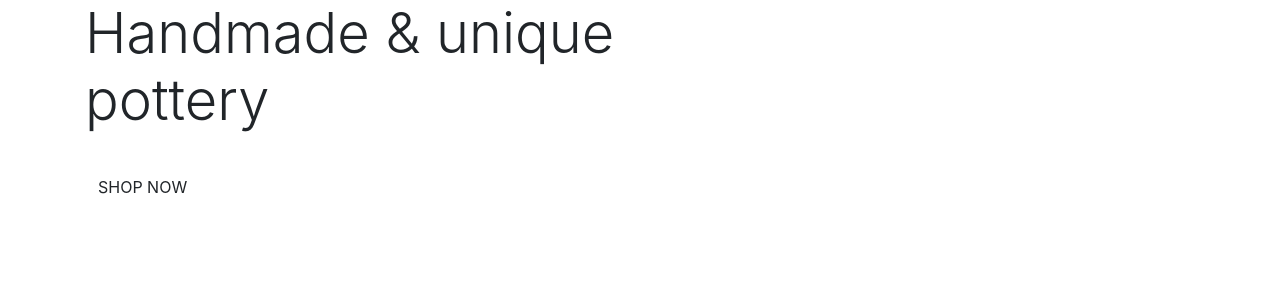
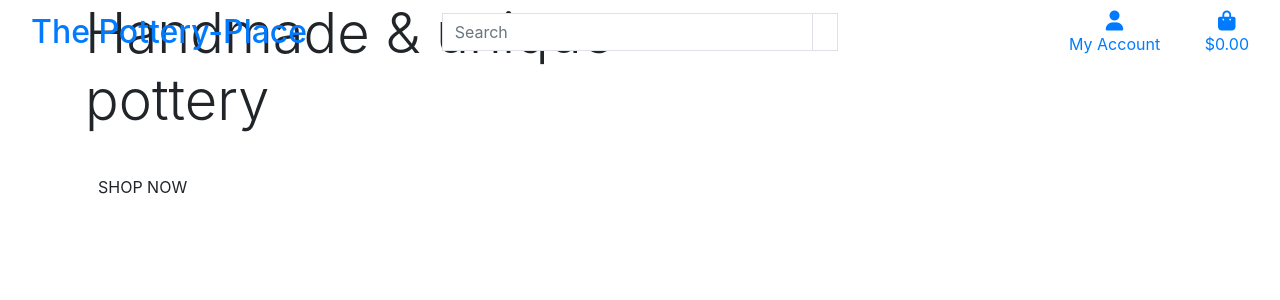
Before and after one commit to juliachelsie/The-Pottery-Place, a Django app: page / in a window 1280 px wide. Shown: the top 300 px of the page. Run offline with Django 3.2, Linux system fonts and the light colour scheme; some libraries are stand-ins or nearby versions.

Commit message:
Added content to page header

```diff
--- a/templates/base.html
+++ b/templates/base.html
@@ -23,6 +23,7 @@
     {% endblock %}
 
     {% block corejs %}
+        <script src="https://kit.fontawesome.com/032f9bfe1a.js" crossorigin="anonymous"></script>
         <!-- Optional JavaScript -->
         <!-- jQuery first, then Popper.js, then Bootstrap JS -->
         <script src="https://cdn.jsdelivr.net/npm/jquery@3.5.1/dist/jquery.min.js" integrity="sha256-9/aliU8dGd2tb6OSsuzixeV4y/faTqgFtohetphbbj0=" crossorigin="anonymous"></script>
@@ -36,7 +37,67 @@
     <title>The Pottery-Place {% block extra_title %}{% endblock %}</title>
   </head>
   <body>
-    <header class="container-fluid fixed-top"></header>
+    <header class="container-fluid fixed-top">
+      <div class="row">
+        <div class="col-12 col-lg-4 my-auto py-lg-0 py-1 text-center text-lg-left">
+          <a href="{% url 'home' %}" class="nav-link main-logo-link">
+            <h2 class="logo-font text-black my-0">The Pottery-Place</h2>
+          </a>
+        </div>
+        <div class="col-12 col-lg-4 my-auto py-lg-0 py-1">
+          <form action="" method="GET">
+            <div class="input-group w-100">
+              <input type="text" placeholder="Search" class="form-control border border-black rounded-0">
+              <div class="input-group-append">
+                <button class="form-control btn btn-black border border-black rounded-0" type="submit">
+                  <span class="icon">
+                    <i class="fas fas-search"></i>
+                  </span>
+                </button>
+              </div>
+            </div>
+          </form>
+        </div>
+        <div class="col-12 col-lg-4 my-auto py-lg-0 py-1">
+          <ul class="list-inline list-unstyled text-center text-lg-right my-0">
+            <li class="list-inline-item dropdown">
+              <a href="#" class="text-black nav-link" id="user-options" data-toggle="dropdown" aria-haspopup="true" aria-expanded="false">
+                <div class="text-center">
+                  <div><i class="fas fa-user fa-lg"></i></div>
+                  <p class="my-0">My Account</p>
+                </div>
+              </a>
+              <div class="dropdown-menu border-0" aria-labelledby="user-optins">
+                {% if request.user.is_authenticated %}
+                  {% if request.user.is_superuser %}
+                    <a href="" class="dropdown-item">Product Management</a>
+                    {% endif %}
+                    <a href="" class="dropdown-item">Profile</a>
+                    <a href="{% url 'account_logout' %}" class="dropdown-item">Logout</a>
+                {% else %}
+                    <a href="{% url 'account_signup' %}" class="dropdown-item">Sign Up</a>
+                    <a href="{% url 'account_login' %}" class="dropdown-item">Login</a>
+                {% endif %}
+              </div>
+            </li>
+            <li class="list-inline-item">
+              <a href="" class="{% if grand_total %}text-info font-weight-bold{% else %}text-black{% endif %} nav-link">
+                <div class="text-center">
+                  <div><i class="fas fa-shopping-bag fa-lg"></i></div>
+                  <p class="my-0">
+                    {% if grand_total %}
+                      ${{ grand_total|floatformat:2 }}
+                    {% else %}
+                      $0.00
+                    {% endif %}
+                  </p>
+                </div>
+              </a>
+            </li>
+          </ul>
+        </div>
+      </div>
+    </header>
 
     {% if messages %}
     <div class="message-container"></div>
```
